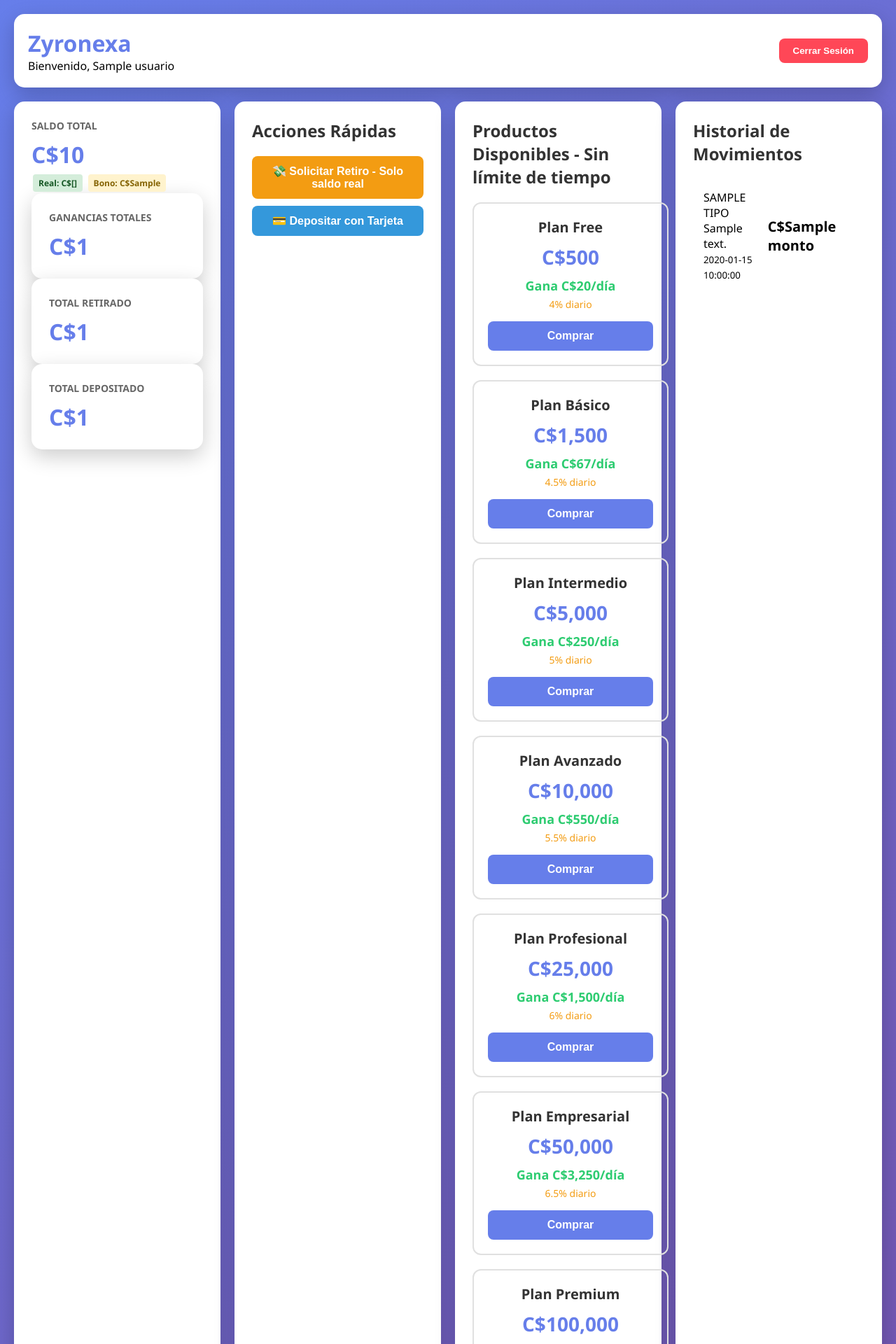
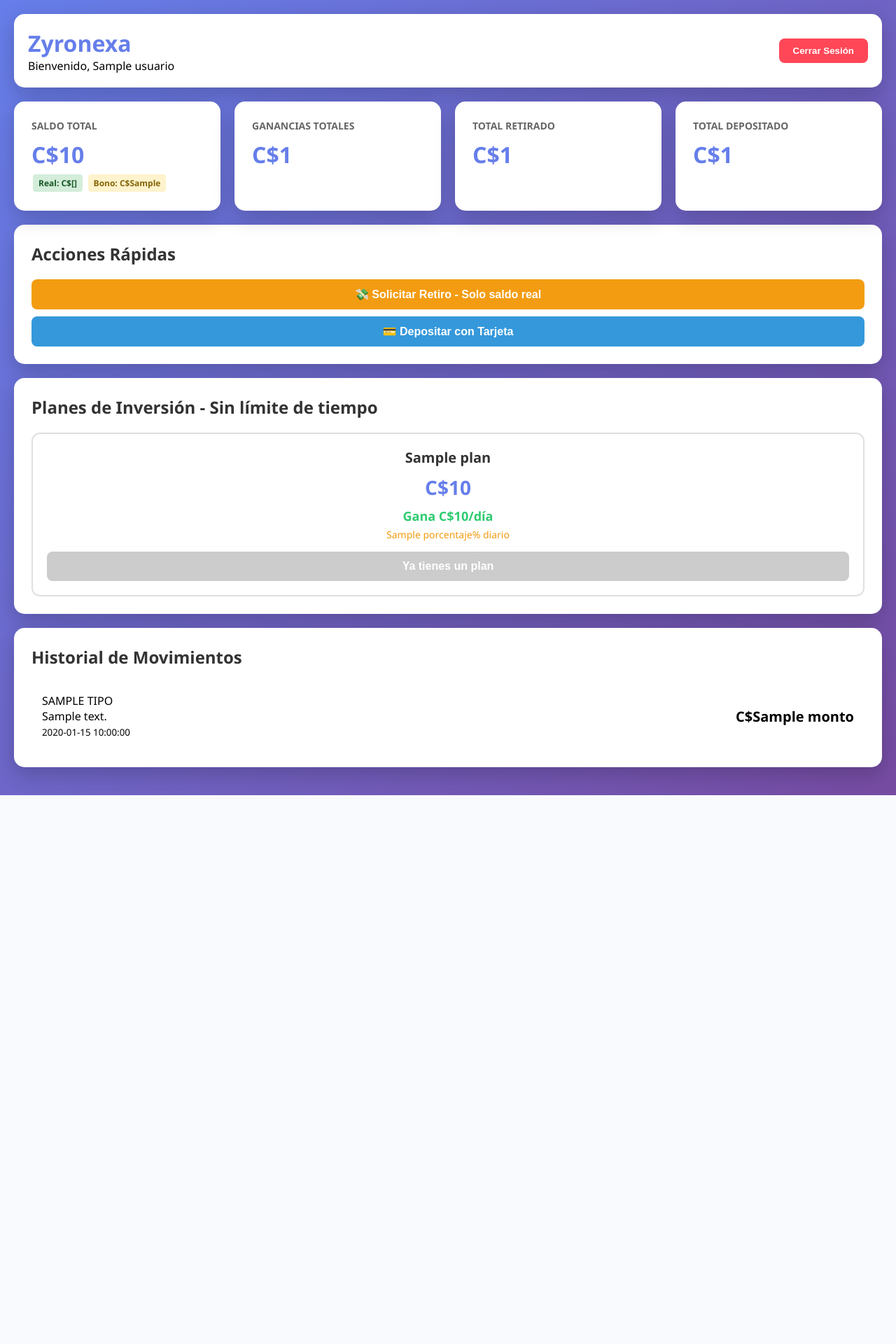
Before and after one commit to Darvispolanco/Zyronexa, a Flask app: template templates/usuario.html in a window 1280 px wide. Shown: the top 1920 px of the page at 70% size. After the commit the page ends 1136 px from the top, so only its background shows below. Run offline with Flask 3, Linux system fonts and the light colour scheme; the template is opened without the code that fills it: most values are stand-ins (such as "Sample title", 1, 10 or a date in 2020); some libraries are stand-ins or nearby versions.

Commit message:
Update usuario.html

```diff
--- a/templates/usuario.html
+++ b/templates/usuario.html
@@ -98,6 +98,10 @@
         .producto-card:hover {
             border-color: #667eea;
             transform: translateY(-5px);
+        }
+        .producto-card.activo {
+            background: #e8f5e9;
+            border-color: #2ecc71;
         }
         .producto-card .badge-vip {
             position: absolute;
@@ -286,6 +290,7 @@
                     <span class="badge badge-real">Real: C${{ usuario.saldo_real }}</span>
                     <span class="badge badge-bono">Bono: C${{ usuario.saldo_bono }}</span>
                 </div>
+            </div>
             <div class="stat-card">
                 <h3>GANANCIAS TOTALES</h3>
                 <div class="value">C${{ usuario.total_generado }}</div>
@@ -302,7 +307,7 @@
 
         {% if usuario.producto_activo > 0 %}
         <div class="producto-activo">
-            <h3>✓ Producto Activo</h3>
+            <h3>✓ Producto Activo: {{ planes[usuario.producto_activo].nombre }}</h3>
             <p><strong>Valor:</strong> C${{ usuario.valor_producto }}</p>
             <p><strong>Ganancia Diaria:</strong> C${{ usuario.ganancia_diaria }}</p>
             <p><strong>Total Generado:</strong> C${{ usuario.total_generado }}</p>
@@ -320,100 +325,24 @@
         </div>
 
         <div class="productos-section">
-            <h2 class="section-title">Productos Disponibles - Sin límite de tiempo</h2>
+            <h2 class="section-title">Planes de Inversión - Sin límite de tiempo</h2>
             <div class="productos-grid">
-                <div class="producto-card">
-                    <h4>Plan Free</h4>
-                    <div class="precio">C$500</div>
-                    <div class="ganancia">Gana C$20/día</div>
-                    <div class="porcentaje">4% diario</div>
-                    <button class="btn" onclick="comprarProducto(500, 20)" {% if usuario.producto_activo > 0 %}disabled{% endif %}>
-                        {% if usuario.producto_activo > 0 %}Ya tienes producto{% else %}Comprar{% endif %}
-                    </button>
+                {% for pid, plan in planes.items() %}
+                <div class="producto-card {% if usuario.producto_activo == pid %}activo{% endif %}">
+                    {% if pid >= 9 %}<div class="badge-vip">{% if pid == 10 %}ELITE{% else %}RECOMENDADO{% endif %}</div>{% endif %}
+                    <h4>{{ plan.nombre }}</h4>
+                    <div class="precio">C${{ "{:,}".format(plan.precio) }}</div>
+                    <div class="ganancia">Gana C${{ "{:,}".format(plan.ganancia_diaria) }}/día</div>
+                    <div class="porcentaje">{{ plan.porcentaje }}% diario</div>
+                    {% if usuario.producto_activo == 0 %}
+                    <button class="btn" onclick="comprarProducto({{ plan.precio }}, {{ plan.ganancia_diaria }})">Activar</button>
+                    {% elif usuario.producto_activo == pid %}
+                    <button class="btn" disabled>Activo</button>
+                    {% else %}
+                    <button class="btn" disabled>Ya tienes un plan</button>
+                    {% endif %}
                 </div>
-                <div class="producto-card">
-                    <h4>Plan Básico</h4>
-                    <div class="precio">C$1,500</div>
-                    <div class="ganancia">Gana C$67/día</div>
-                    <div class="porcentaje">4.5% diario</div>
-                    <button class="btn" onclick="comprarProducto(1500, 67)" {% if usuario.producto_activo > 0 %}disabled{% endif %}>
-                        {% if usuario.producto_activo > 0 %}Ya tienes producto{% else %}Comprar{% endif %}
-                    </button>
-                </div>
-                <div class="producto-card">
-                    <h4>Plan Intermedio</h4>
-                    <div class="precio">C$5,000</div>
-                    <div class="ganancia">Gana C$250/día</div>
-                    <div class="porcentaje">5% diario</div>
-                    <button class="btn" onclick="comprarProducto(5000, 250)" {% if usuario.producto_activo > 0 %}disabled{% endif %}>
-                        {% if usuario.producto_activo > 0 %}Ya tienes producto{% else %}Comprar{% endif %}
-                    </button>
-                </div>
-                <div class="producto-card">
-                    <h4>Plan Avanzado</h4>
-                    <div class="precio">C$10,000</div>
-                    <div class="ganancia">Gana C$550/día</div>
-                    <div class="porcentaje">5.5% diario</div>
-                    <button class="btn" onclick="comprarProducto(10000, 550)" {% if usuario.producto_activo > 0 %}disabled{% endif %}>
-                        {% if usuario.producto_activo > 0 %}Ya tienes producto{% else %}Comprar{% endif %}
-                    </button>
-                </div>
-                <div class="producto-card">
-                    <h4>Plan Profesional</h4>
-                    <div class="precio">C$25,000</div>
-                    <div class="ganancia">Gana C$1,500/día</div>
-                    <div class="porcentaje">6% diario</div>
-                    <button class="btn" onclick="comprarProducto(25000, 1500)" {% if usuario.producto_activo > 0 %}disabled{% endif %}>
-                        {% if usuario.producto_activo > 0 %}Ya tienes producto{% else %}Comprar{% endif %}
-                    </button>
-                </div>
-                <div class="producto-card">
-                    <h4>Plan Empresarial</h4>
-                    <div class="precio">C$50,000</div>
-                    <div class="ganancia">Gana C$3,250/día</div>
-                    <div class="porcentaje">6.5% diario</div>
-                    <button class="btn" onclick="comprarProducto(50000, 3250)" {% if usuario.producto_activo > 0 %}disabled{% endif %}>
-                        {% if usuario.producto_activo > 0 %}Ya tienes producto{% else %}Comprar{% endif %}
-                    </button>
-                </div>
-                <div class="producto-card">
-                    <h4>Plan Premium</h4>
-                    <div class="precio">C$100,000</div>
-                    <div class="ganancia">Gana C$7,000/día</div>
-                    <div class="porcentaje">7% diario</div>
-                    <button class="btn" onclick="comprarProducto(100000, 7000)" {% if usuario.producto_activo > 0 %}disabled{% endif %}>
-                        {% if usuario.producto_activo > 0 %}Ya tienes producto{% else %}Comprar{% endif %}
-                    </button>
-                </div>
-                <div class="producto-card">
-                    <h4>Plan VIP</h4>
-                    <div class="precio">C$200,000</div>
-                    <div class="ganancia">Gana C$15,000/día</div>
-                    <div class="porcentaje">7.5% diario</div>
-                    <button class="btn" onclick="comprarProducto(200000, 15000)" {% if usuario.producto_activo > 0 %}disabled{% endif %}>
-                        {% if usuario.producto_activo > 0 %}Ya tienes producto{% else %}Comprar{% endif %}
-                    </button>
-                </div>
-                <div class="producto-card">
-                    <div class="badge-vip">RECOMENDADO</div>
-                    <h4>Plan Master</h4>
-                    <div class="precio">C$400,000</div>
-                    <div class="ganancia">Gana C$32,000/día</div>
-                    <div class="porcentaje">8% diario</div>
-                    <button class="btn" onclick="comprarProducto(400000, 32000)" {% if usuario.producto_activo > 0 %}disabled{% endif %}>
-                        {% if usuario.producto_activo > 0 %}Ya tienes producto{% else %}Comprar{% endif %}
-                    </button>
-                </div>
-                <div class="producto-card">
-                    <div class="badge-vip">ELITE</div>
-                    <h4>Plan Zyronexa Elite</h4>
-                    <div class="precio">C$1,000,000</div>
-                    <div class="ganancia">Gana C$100,000/día</div>
-                    <div class="porcentaje">10% diario</div>
-                    <button class="btn" onclick="comprarProducto(1000000, 100000)" {% if usuario.producto_activo > 0 %}disabled{% endif %}>
-                        {% if usuario.producto_activo > 0 %}Ya tienes producto{% else %}Comprar{% endif %}
-                    </button>
-                </div>
+                {% endfor %}
             </div>
         </div>
 
@@ -516,80 +445,63 @@
 
         async function reclamarRecompensa() {
             try {
-                const response = await fetch('/cobrar_recompensa', {
-                    method: 'POST',
-                    headers: {'Content-Type': 'application/json'}
-                });
+                const response = await fetch('/cobrar_recompensa', {method:'POST'});
                 const data = await response.json();
-
-                if (data.success) {
-                    mostrarAlerta(data.message, 'success');
-                    setTimeout(() => location.reload(), 1500);
-                } else {
-                    mostrarAlerta(data.error, 'error');
-                }
-            } catch (error) {
-                mostrarAlerta('Error al reclamar recompensa', 'error');
+                mostrarAlerta(data.message || data.error, data.success ? 'success' : 'error');
+                if(data.success) setTimeout(() => location.reload(), 1500);
+            } catch (e) {
+                mostrarAlerta('Error de conexión', 'error');
             }
         }
 
         async function solicitarRetiro() {
             const monto = document.getElementById('montoRetiro').value;
-            if (!monto || monto < 360) {
-                mostrarAlerta('El monto mínimo es C$360', 'error');
+            if(!monto || monto < 360){
+                mostrarAlerta('Monto mínimo de retiro: C$360', 'error');
                 return;
             }
 
-            try {
-                const response = await fetch('/retirar', {
-                    method: 'POST',
-                    headers: {'Content-Type': 'application/json'},
-                    body: JSON.stringify({monto: parseInt(monto)})
+            try{
+                const res = await fetch('/retirar', {
+                    method:'POST',
+                    headers:{'Content-Type':'application/json'},
+                    body:JSON.stringify({monto:parseInt(monto)})
                 });
-                const data = await response.json();
-
-                if (data.success) {
-                    mostrarAlerta(data.message, 'success');
+                const data = await res.json();
+                mostrarAlerta(data.message || data.error, data.success ? 'success' : 'error');
+                if(data.success) {
                     cerrarModal('modalRetiro');
                     setTimeout(() => location.reload(), 1500);
-                } else {
-                    mostrarAlerta(data.error, 'error');
                 }
-            } catch (error) {
-                mostrarAlerta('Error al solicitar retiro', 'error');
+            }catch(e){
+                mostrarAlerta('Error de conexión', 'error');
             }
         }
 
         async function iniciarDeposito() {
-            const montoCordobas = document.getElementById('montoDeposito').value;
-            if (!montoCordobas || montoCordobas < 18) {
-                mostrarAlerta('El monto mínimo es C$18', 'error');
+            const monto = document.getElementById('montoDeposito').value;
+            if(!monto || monto < 18){
+                mostrarAlerta('Monto mínimo C$18', 'error');
                 return;
             }
 
-            try {
-                const response = await fetch('/create-deposit-session', {
-                    method: 'POST',
-                    headers: {'Content-Type': 'application/json'},
-                    body: JSON.stringify({monto: parseInt(montoCordobas)})
+            try{
+                const res = await fetch('/create-deposit-session', {
+                    method:'POST',
+                    headers:{'Content-Type':'application/json'},
+                    body:JSON.stringify({monto:parseInt(monto)})
                 });
-                const data = await response.json();
-
-                if (data.url) {
+                const data = await res.json();
+                if(data.url){
                     window.location.href = data.url;
-                } else {
+                }else{
                     mostrarAlerta(data.error || 'Error al crear sesión', 'error');
                 }
-            } catch (error) {
-                mostrarAlerta('Error al iniciar depósito', 'error');
-            }
-        }
-
-        window.onclick = function(event) {
-            if (event.target.classList.contains('modal')) {
-                event.target.style.display = 'none';
+            }catch(e){
+                mostrarAlerta('Error de conexión', 'error');
             }
         }
     </script>
+
 </body>
 </html>
```
